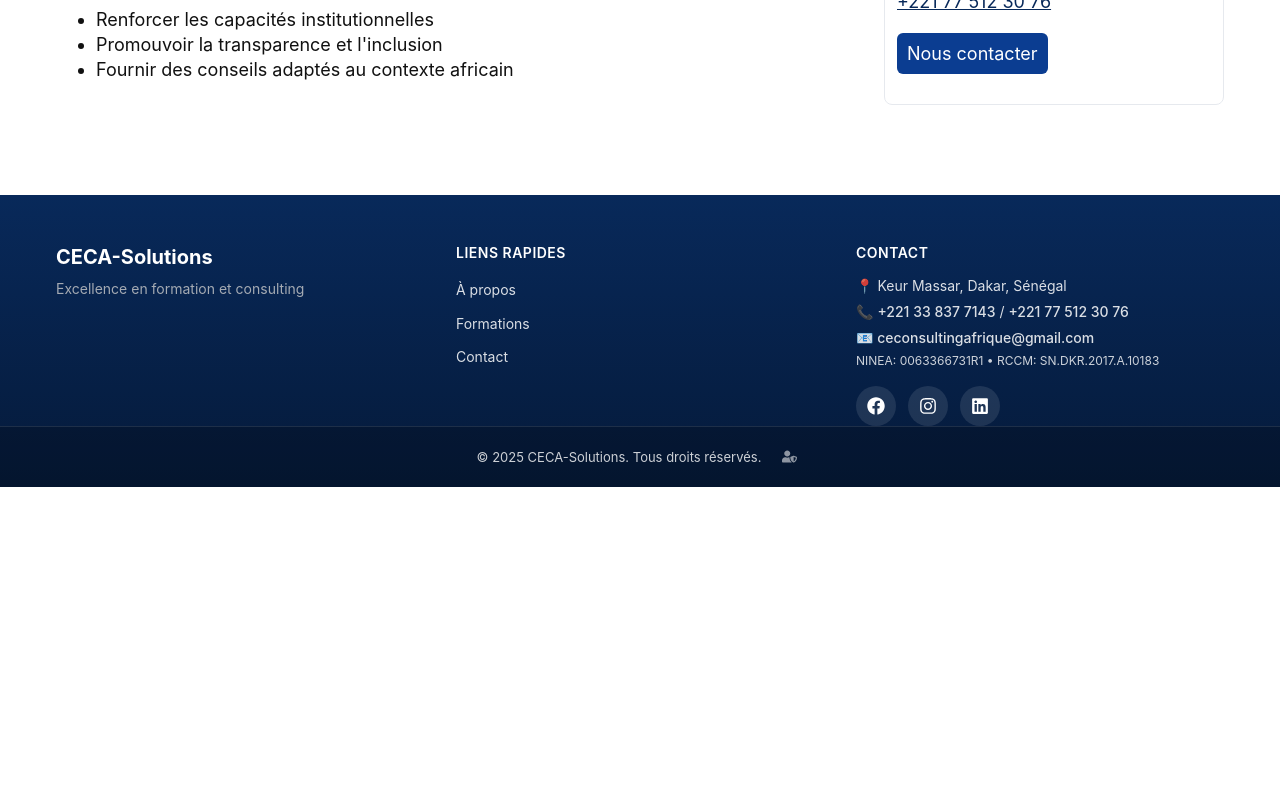
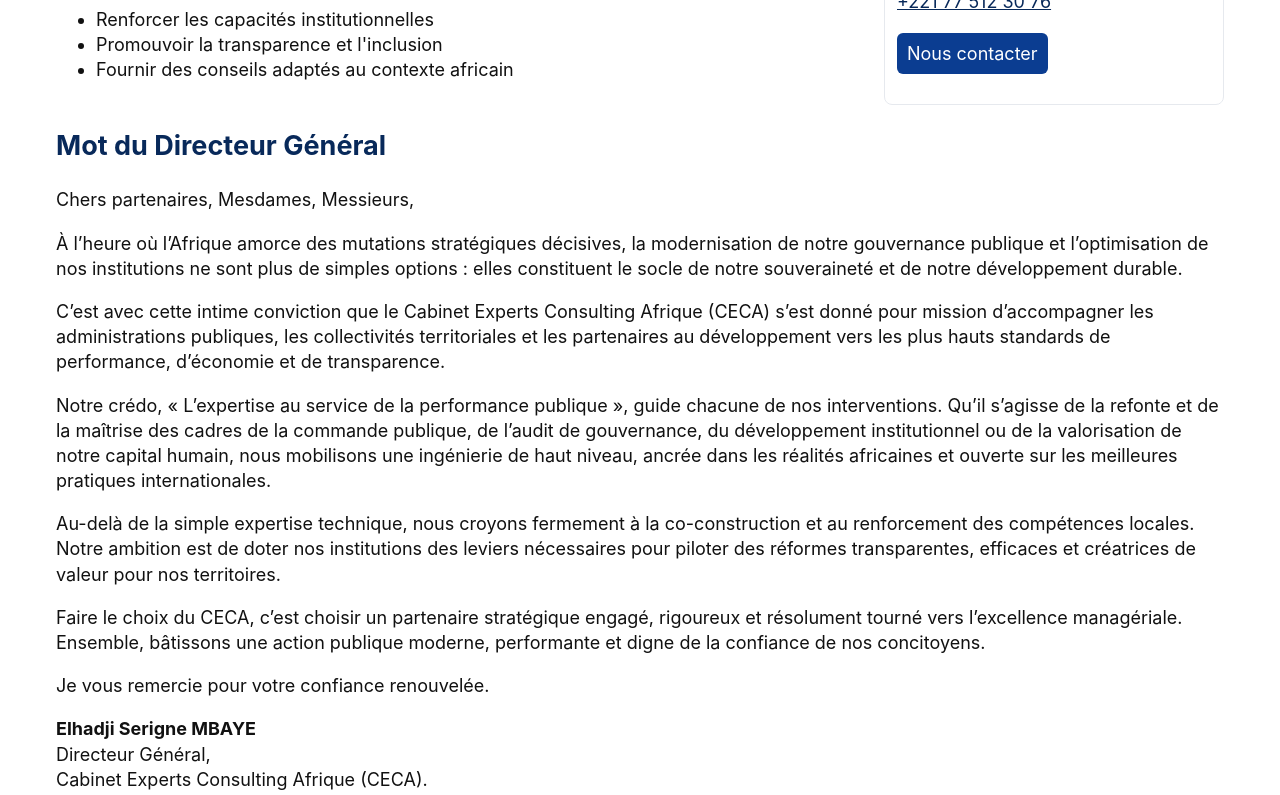
Before and after one commit to NDIAYE-dotcom/ceca-platform, a React (Vite) app: page /a-propos in a window 1280 px wide. Shown: the part 1260-2055 px from the top of the page. Before the commit the page ends 1747 px from the top, so only its background shows below. Built offline with nearby package versions, Linux system fonts and the light colour scheme.

Commit message:
Add 'Mot du Directeur Général' section and preview on Accueil

```diff
--- a/src/pages/APropos.jsx
+++ b/src/pages/APropos.jsx
@@ -78,6 +78,29 @@
           </aside>
         </div>
       </div>
+
+      <div className="container director-section" id="mot-directeur">
+        <article className="director-message">
+          <h2>Mot du Directeur Général</h2>
+          <div className="director-content">
+            <p>Chers partenaires, Mesdames, Messieurs,</p>
+
+            <p>À l’heure où l’Afrique amorce des mutations stratégiques décisives, la modernisation de notre gouvernance publique et l’optimisation de nos institutions ne sont plus de simples options : elles constituent le socle de notre souveraineté et de notre développement durable.</p>
+
+            <p>C’est avec cette intime conviction que le Cabinet Experts Consulting Afrique (CECA) s’est donné pour mission d’accompagner les administrations publiques, les collectivités territoriales et les partenaires au développement vers les plus hauts standards de performance, d’économie et de transparence.</p>
+
+            <p>Notre crédo, « L’expertise au service de la performance publique », guide chacune de nos interventions. Qu’il s’agisse de la refonte et de la maîtrise des cadres de la commande publique, de l’audit de gouvernance, du développement institutionnel ou de la valorisation de notre capital humain, nous mobilisons une ingénierie de haut niveau, ancrée dans les réalités africaines et ouverte sur les meilleures pratiques internationales.</p>
+
+            <p>Au-delà de la simple expertise technique, nous croyons fermement à la co-construction et au renforcement des compétences locales. Notre ambition est de doter nos institutions des leviers nécessaires pour piloter des réformes transparentes, efficaces et créatrices de valeur pour nos territoires.</p>
+
+            <p>Faire le choix du CECA, c’est choisir un partenaire stratégique engagé, rigoureux et résolument tourné vers l’excellence managériale. Ensemble, bâtissons une action publique moderne, performante et digne de la confiance de nos concitoyens.</p>
+
+            <p>Je vous remercie pour votre confiance renouvelée.</p>
+
+            <p><strong>Elhadji Serigne MBAYE</strong><br />Directeur Général,<br />Cabinet Experts Consulting Afrique (CECA).<br />Consultant Formateur — Enseignant Associé à L'UCAD / L'UASZ / L'ENA du Sénégal.</p>
+          </div>
+        </article>
+      </div>
     </section>
   )
 }
--- a/src/pages/Accueil.jsx
+++ b/src/pages/Accueil.jsx
@@ -183,6 +183,11 @@
         </div>
       </div>
 
+      <div className="container director-preview">
+        <h2>Mot du Directeur Général</h2>
+        <p>À l’heure où l’Afrique amorce des mutations stratégiques décisives, la modernisation de notre gouvernance publique et l’optimisation de nos institutions constituent le socle de notre souveraineté et de notre développement durable. <a href="/a-propos#mot-directeur">Lire la suite</a></p>
+      </div>
+
       <div className="container sample-courses">
         <h2>Offres de formation</h2>
         <div className="courses-grid">
```
